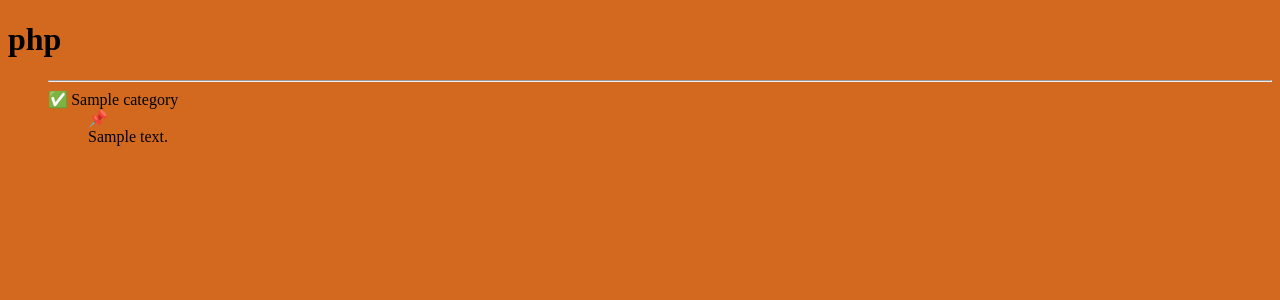
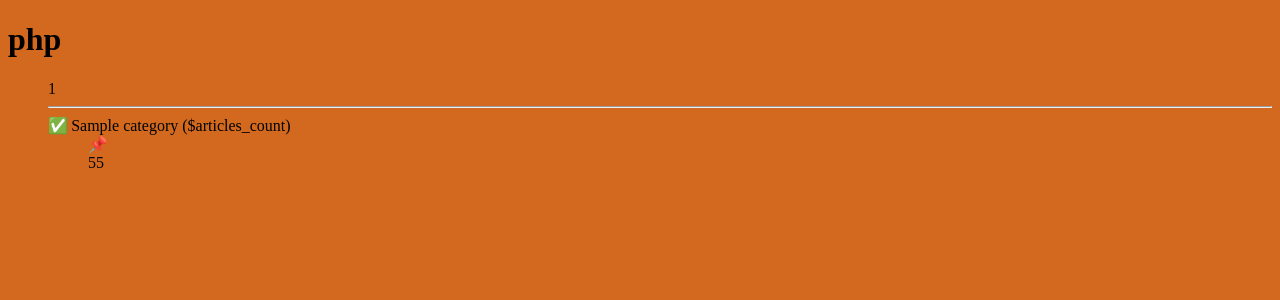
Before and after one commit to pavel88silber/php.gogo, a PHP site: page / in a window 1280 px wide. Shown: the top 300 px of the page. Run offline with PHP 8.4, Linux system fonts and the light colour scheme; tables that the repository leaves empty or names only in its code hold one stand-in row (values such as "Sample post"); data that the repository does not hold is empty.

Commit message:
articles query => num_rows

```diff
--- a/index.php
+++ b/index.php
@@ -32,21 +32,38 @@
             //     echo '<br>';
             // }
 
+
+            $count = mysqli_num_rows($result);
+
         ?>
+
             <ul>
-
                 <?php
                     while ( $cat = mysqli_fetch_assoc($result) ) {
 
                         $text = mysqli_fetch_assoc($artic);
 
-                    echo '<hr>' . '<li>' . $cat['title'] .
+                        $articles_count = mysqli_query($connect, "SELECT * FROM `articles`");
+                        $num_artic =  mysqli_fetch_assoc($articles_count);
+                        $art_num = $num_artic[category_id];
+
+                        echo $count;
+                        // if ($art_num) {
+                        //     echo $num;
+                        // } else {
+                        //     $num =+ 1;
+                        // }
+
+
+                        echo '<hr>' . '<li>' . $cat['title'] . ' ' . '(' . '$articles_count' . ')'.
+
                         '<ul>' .
-                        '<li>' . '<br>' . $text['text'] . '</li>' .
+                            '<li>' . '<br>' . rand(10, 99). '</li>' .
                         '</ul>';
                     }
                 ?>
             </ul>
+
 
         <?php
             mysqli_close($connect);
```
Lines whose indentation alone changed are shown as unchanged.
